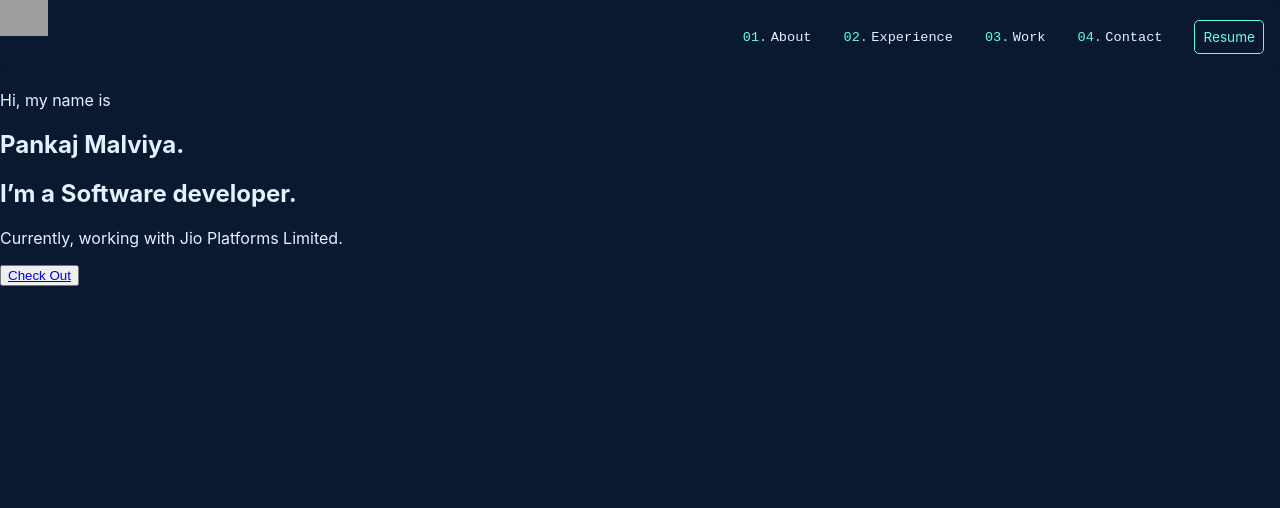
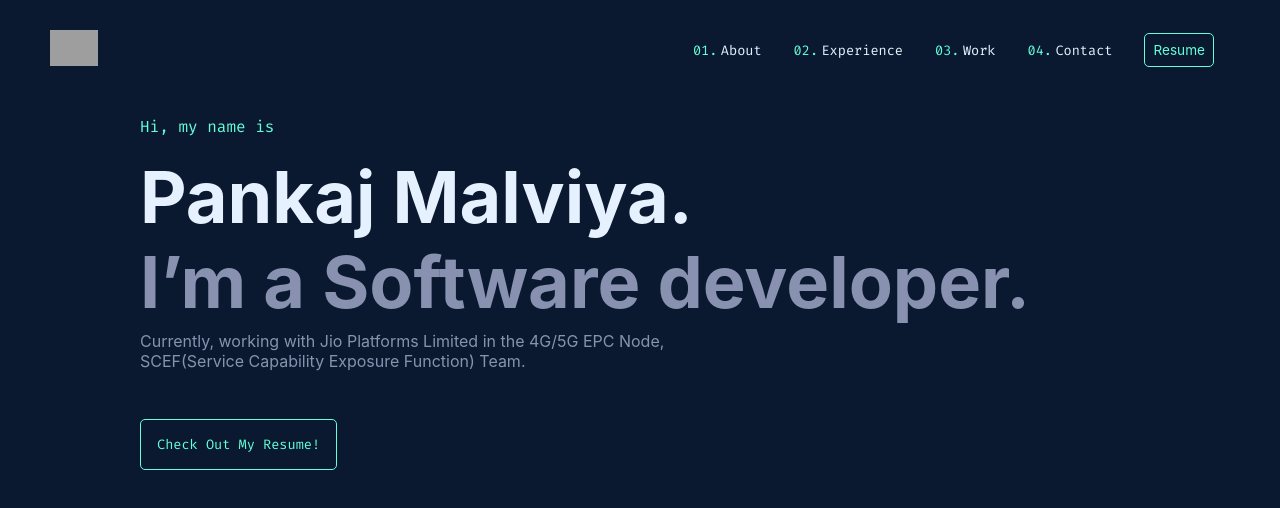
Before and after one commit to pankajmalvi/pankajmalviya, a React (Create React App) app: page / in a window 1280 px wide. Shown: the top 508 px of the page. Built offline with nearby package versions, Linux system fonts and the light colour scheme; grey boxes are pictures that could not be loaded; a web font is replaced by a local one.

Commit message:
Styling for Hero Section Completed

```diff
--- a/src/App.css
+++ b/src/App.css
@@ -1,4 +1,5 @@
 @import url('https://fonts.googleapis.com/css2?family=Cedarville+Cursive&display=swap');
+@import url('https://fonts.googleapis.com/css2?family=Fira+Code:wght@300;400;500;600;700&display=swap');
 
 :root {
   --dark-navy: #020c1b;
@@ -38,5 +39,12 @@ body {
   font-family: var(--font-sans);
   max-width: 1600px;
   /* To be removed later */
-  color: var(--white);
+  color: var(--slate);
+
 }
+
+section {
+  max-width: 1000px;
+  margin: auto;
+  padding: 100px 0;
+}
--- a/src/components/sections/header/Header.js
+++ b/src/components/sections/header/Header.js
@@ -1,5 +1,6 @@
 import React from 'react'
 import Navbar from '../navbar/Navbar'
+import './styles/Header.scss'
 
 function Header(props) {
     return (
--- /dev/null
+++ b/src/components/sections/header/styles/Header.scss
@@ -0,0 +1,7 @@
+.header {
+  position: fixed;
+  top: 0;
+  display: flex;
+  justify-content: center;
+  width: 100%;
+}
--- a/src/components/sections/hero/HeroButton.js
+++ b/src/components/sections/hero/HeroButton.js
@@ -2,11 +2,9 @@ import React from 'react'
 
 function HeroButton(props) {
     return (
-        <button>
-            <a href={props.buttonLink} target='_blank' rel='noreferrer'>
-                Check Out
-            </a>
-        </button>
+        <a className='hero-button' href={props.buttonLink} target='_blank' rel='noreferrer'>
+            Check Out My Resume!
+        </a>
     )
 }
 
--- a/src/components/sections/hero/styles/Hero.scss
+++ b/src/components/sections/hero/styles/Hero.scss
@@ -0,0 +1,61 @@
+.section-hero {
+  width: 100%;
+  display: flex;
+  flex-direction: column;
+  justify-content: center;
+  align-items: flex-start;
+
+  .hero- {
+    &greeting {
+      font-size: 1rem;
+      font-family: var(--font-mono);
+      color: var(--green);
+      font-weight: 400;
+    }
+
+    &name {
+      color: var(--white);
+      margin: 0 0 10px;
+    }
+
+    &tagline,
+    &name {
+      font-size: clamp(40px, 8vw, 4.5rem);
+    }
+
+    &tagline,
+    &name,
+    &description {
+      margin: 0;
+    }
+
+    &tagline {
+      margin-top: 10px;
+      line-height: 0.9;
+    }
+
+    &description {
+      margin-top: 1rem;
+      font-size: 1rem;
+      max-width: 540px;
+    }
+
+    &button {
+      margin-top: 3rem;
+      line-height: 1.3;
+      border: 1px solid var(--green);
+      background-color: transparent;
+      padding: 1rem;
+      border-radius: 5px;
+      cursor: pointer;
+      color: var(--green);
+      text-decoration: none;
+      font-family: var(--font-mono);
+      font-size: 0.85rem;
+
+      &:hover {
+        background-color: var(--green-tint);
+      }
+    }
+  }
+}
--- a/src/components/sections/main/Main.js
+++ b/src/components/sections/main/Main.js
@@ -6,7 +6,7 @@ import Projects from '../projects/Projects'
 import Contacts from '../contact/Contacts'
 import LeftFloat from '../../floating/LeftFloat'
 import RightFloat from '../../floating/RightFloat'
-
+import './styles/Main.scss'
 
 
 
--- /dev/null
+++ b/src/components/sections/main/styles/Main.scss
@@ -0,0 +1,4 @@
+.main-content {
+  max-width: 100%;
+  padding: 0 10%;
+}
--- a/src/components/sections/navbar/styles/Navbar.scss
+++ b/src/components/sections/navbar/styles/Navbar.scss
@@ -1,9 +1,13 @@
 .navbar {
   display: flex;
   width: 100%;
+  align-items: center;
   justify-content: space-between;
   background-color: transparent;
   backdrop-filter: blur(3px);
+  position: relative;
+  height: 100px;
+  padding: 0 50px;
 
   .nav-logo {
     img {
--- a/src/data.json
+++ b/src/data.json
@@ -2,7 +2,7 @@
     "personal-details": {
         "name": "Pankaj Malviya",
         "tagline": "I’m a Software developer.",
-        "description": "Currently, working with Jio Platforms Limited.",
+        "description": "Currently, working with Jio Platforms Limited in the 4G/5G EPC Node, SCEF(Service Capability Exposure Function) Team.",
         "email": "pankaj.17jics105@jietjodhpur.ac.in",
         "resume-link": "https://drive.google.com/file/d/1T163D31qPTctbQsxuIa_QsR6A0QV2v64/view?usp=sharing"
     },
```
